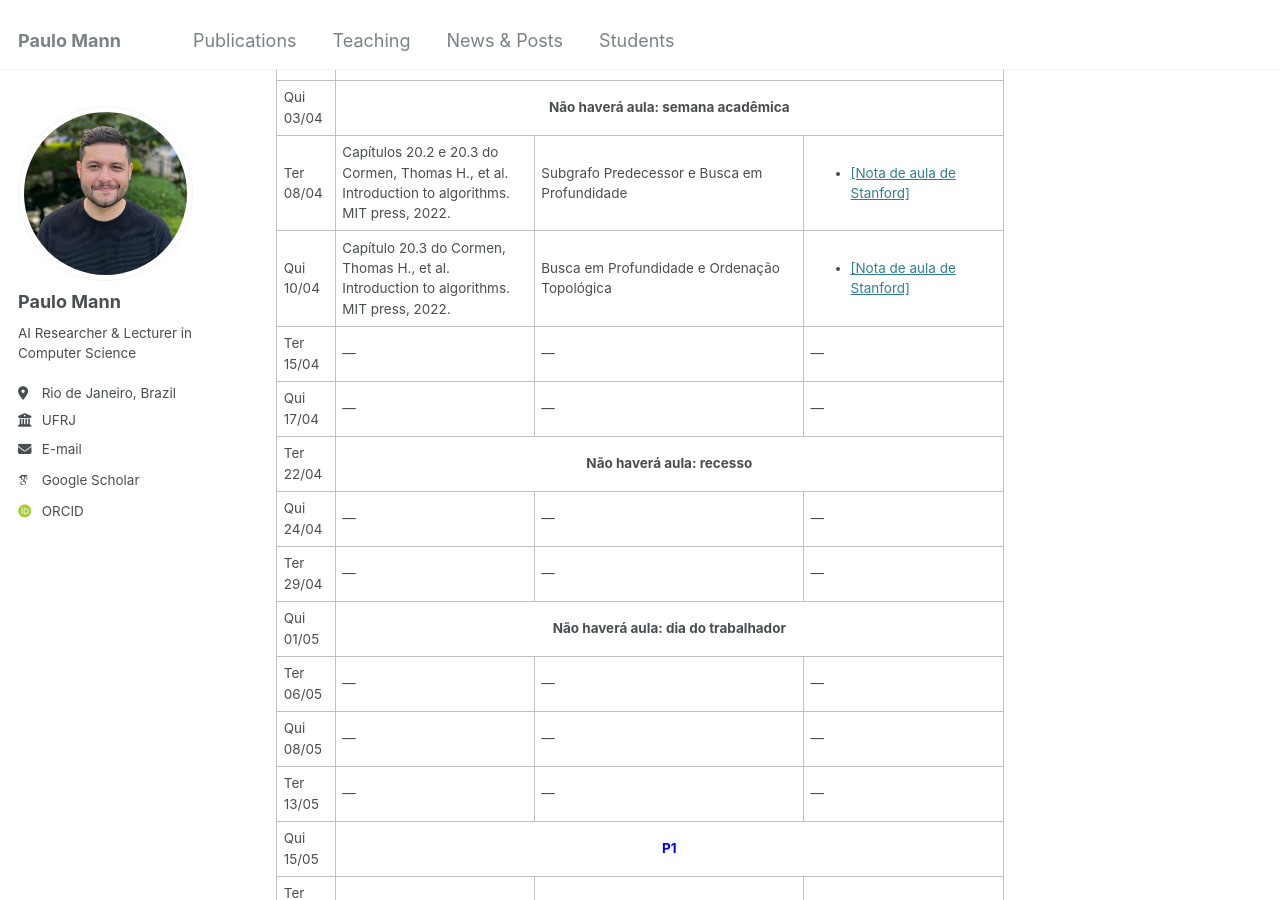
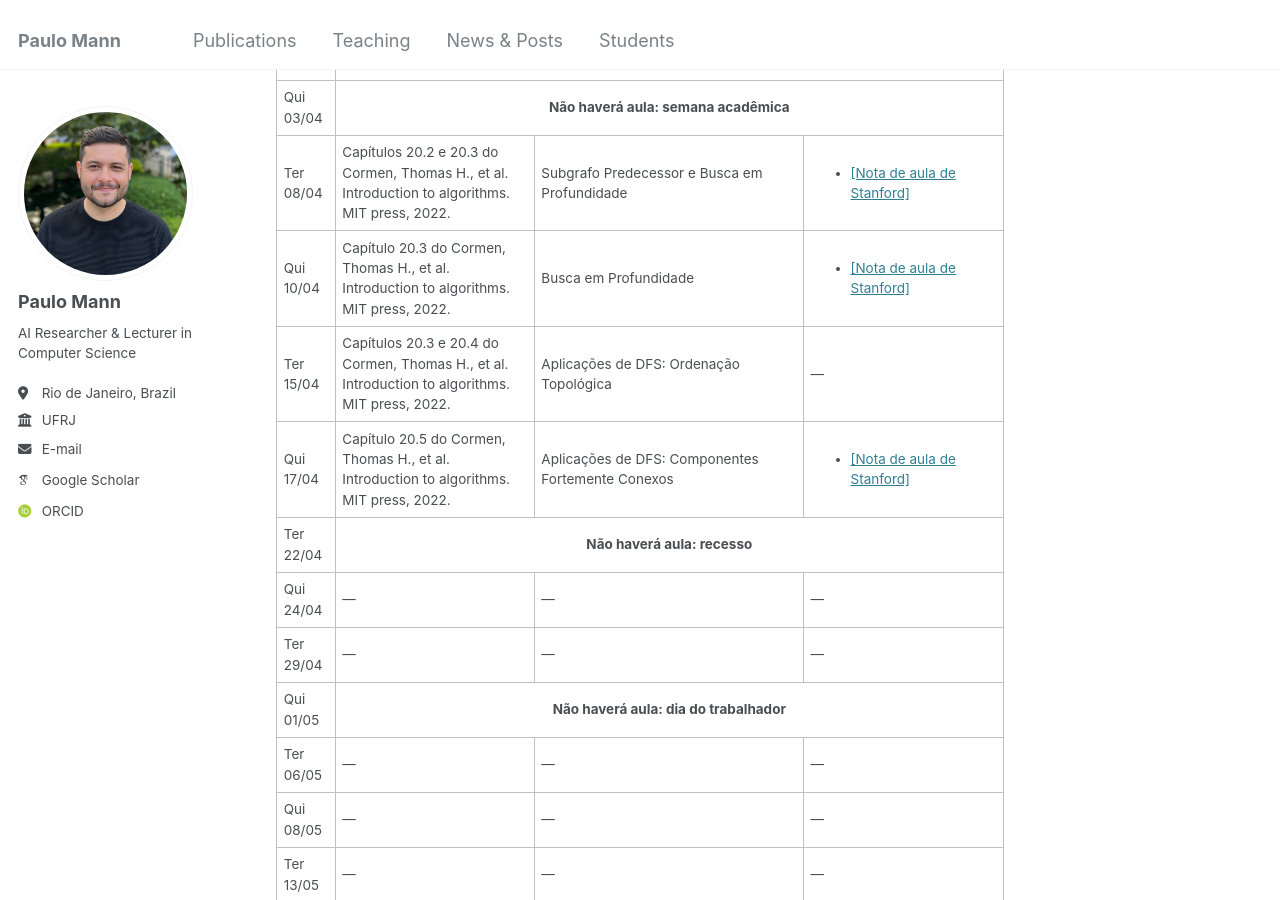
Before and after one commit to paulomann/paulomann.github.io, a Jekyll site: the page built from _teaching/class-1-25-1.md, in a window 1280 px wide and 900 px high, scrolled down 1398 px. Built offline with Jekyll 4.4.1, drawn with Linux system fonts in a browser that asks for light colours; some web fonts are replaced.

Commit message:
atualizando algraf

```diff
--- a/_teaching/class-1-25-1.md
+++ b/_teaching/class-1-25-1.md
@@ -121,15 +121,29 @@ layout: custom-teaching
                 <tr>
                     <td>Qui 10/04</td>
                     <td>Capítulo 20.3 do Cormen, Thomas H., et al. Introduction to algorithms. MIT press, 2022.</td>
-                    <td>Busca em Profundidade e Ordenação Topológica</td>
+                    <td>Busca em Profundidade</td>
                     <td>
                         <ul>
                             <li><a href="https://stanford-cs161.github.io/winter2025/assets/files/lecture9-notes.pdf">[Nota de aula de Stanford]</a></li>
                         </ul>
                     </td>
                 </tr>
-                <tr><td>Ter 15/04</td><td>&mdash;</td><td>&mdash;</td><td>&mdash;</td></tr>
-                <tr><td>Qui 17/04</td><td>&mdash;</td><td>&mdash;</td><td>&mdash;</td></tr>
+                <tr>
+                    <td>Ter 15/04</td>
+                    <td>Capítulos 20.3 e 20.4 do Cormen, Thomas H., et al. Introduction to algorithms. MIT press, 2022.</td>
+                    <td>Aplicações de DFS: Ordenação Topológica</td>
+                    <td>&mdash;</td>
+                </tr>
+                <tr>
+                    <td>Qui 17/04</td>
+                    <td>Capítulo 20.5 do Cormen, Thomas H., et al. Introduction to algorithms. MIT press, 2022.</td>
+                    <td>Aplicações de DFS: Componentes Fortemente Conexos</td>
+                    <td>
+                        <ul>
+                            <li><a href="https://stanford-cs161.github.io/winter2025/assets/files/lecture10-notes.pdf">[Nota de aula de Stanford]</a></li>
+                        </ul>
+                    </td>
+                </tr>
                 <tr>
                     <td>Ter 22/04</td>
                     <td colspan="3" style="text-align: center; font-weight: bold;">Não haverá aula: recesso</td>
```
